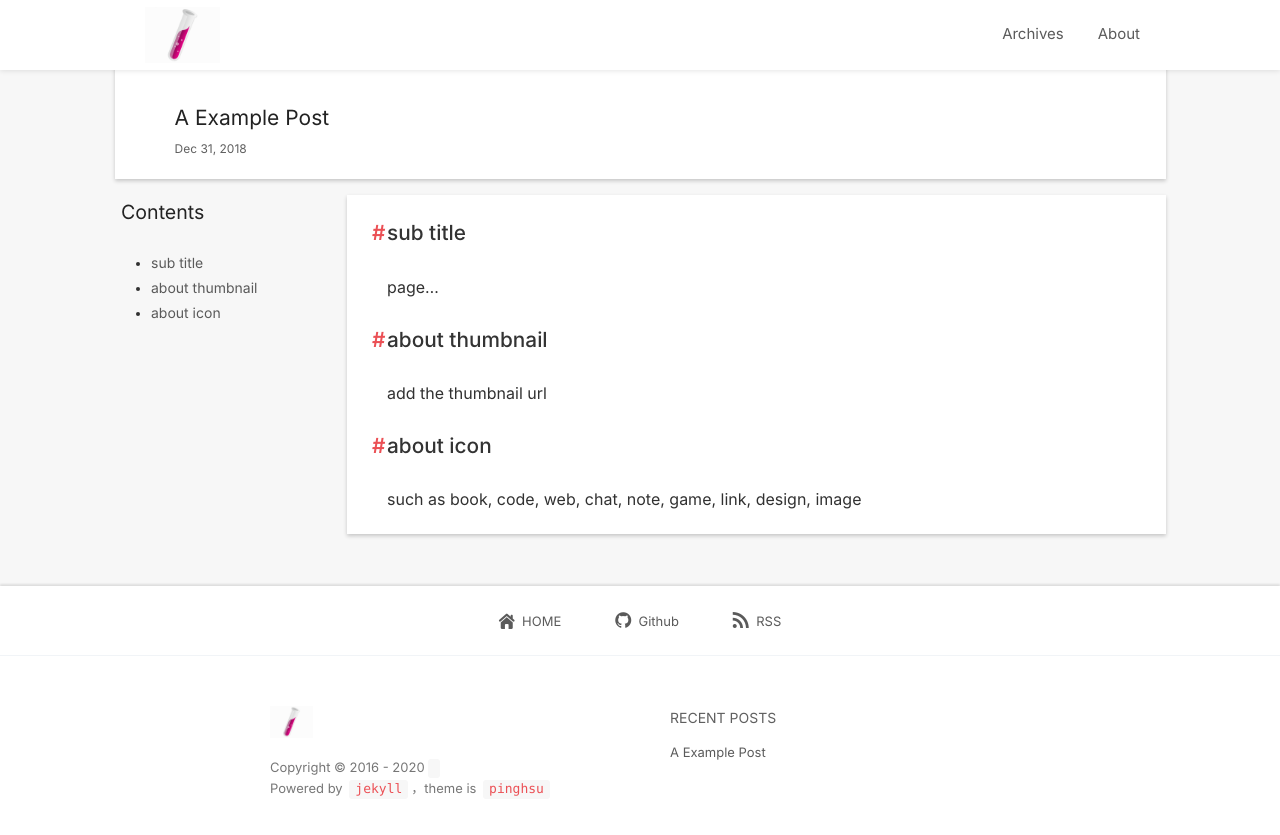
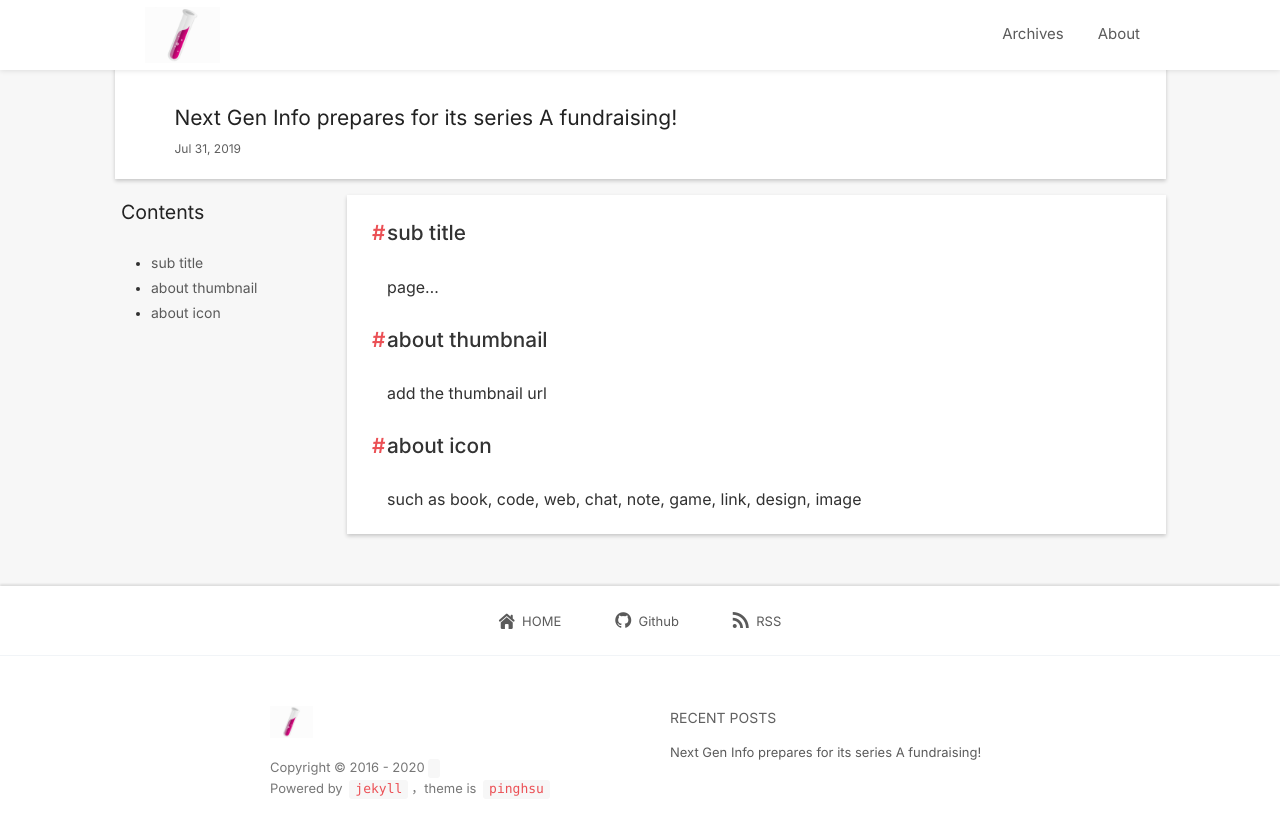
Before and after one commit to next-gen-info/next-gen-info.github.io, a Jekyll site: the page built from _posts/2019-01-01-example-post.md, in a window 1280 px wide and 976 px high. Shown: the top 835 px of the window. Built offline with Jekyll 4.4.1, drawn with Linux system fonts in a browser that asks for light colours; nearby versions of some CDN libraries; comment, search, counter and statistics services are not loaded.

Commit message:
post update

```diff
--- a/_posts/2019-01-01-example-post.md
+++ b/_posts/2019-01-01-example-post.md
@@ -1,8 +1,8 @@
 ---
 layout: post
-title: A Example Post
-date: 2019-01-01 00:00:00 +0800
-category: tutorial
+title: Next Gen Info prepares for its series A fundraising!
+date: 2019-08-01 00:00:00 +0800
+category: press
 thumbnail: /style/image/thumbnail.png
 icon: book
 ---
```
